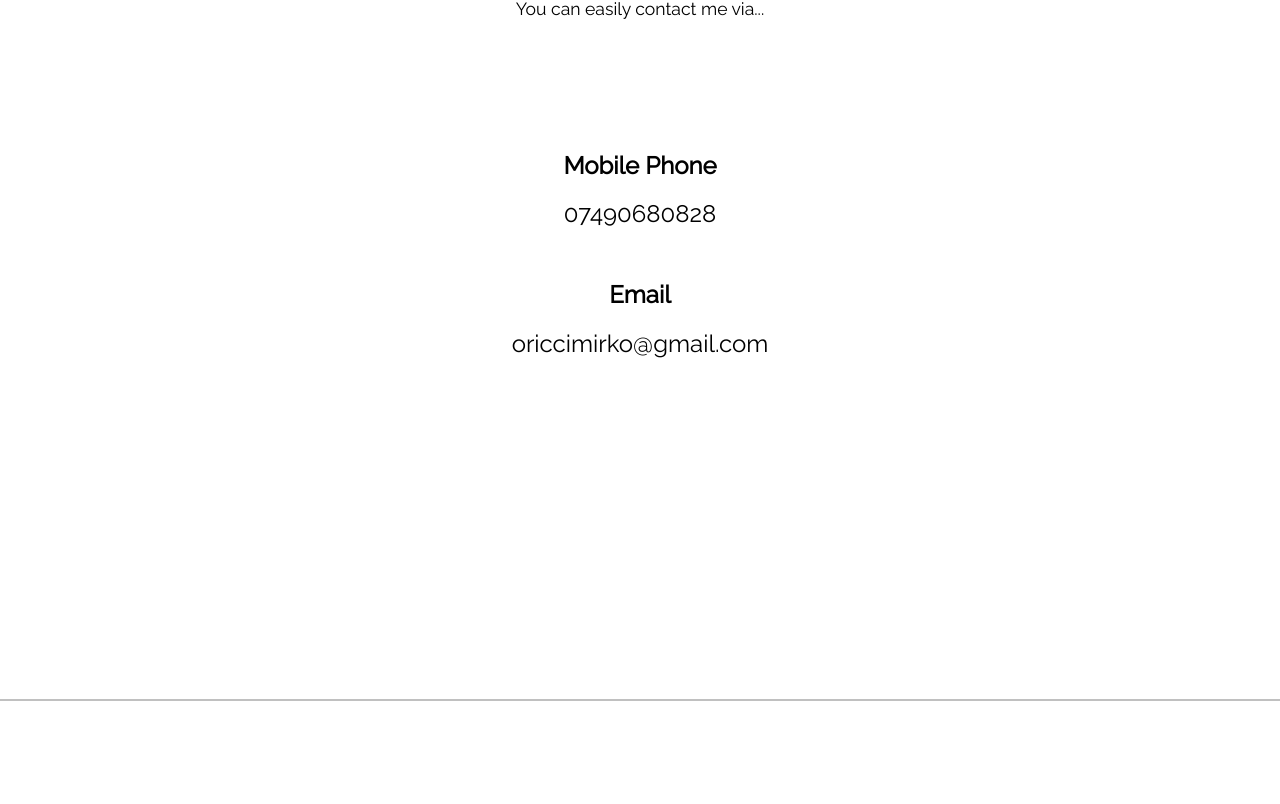
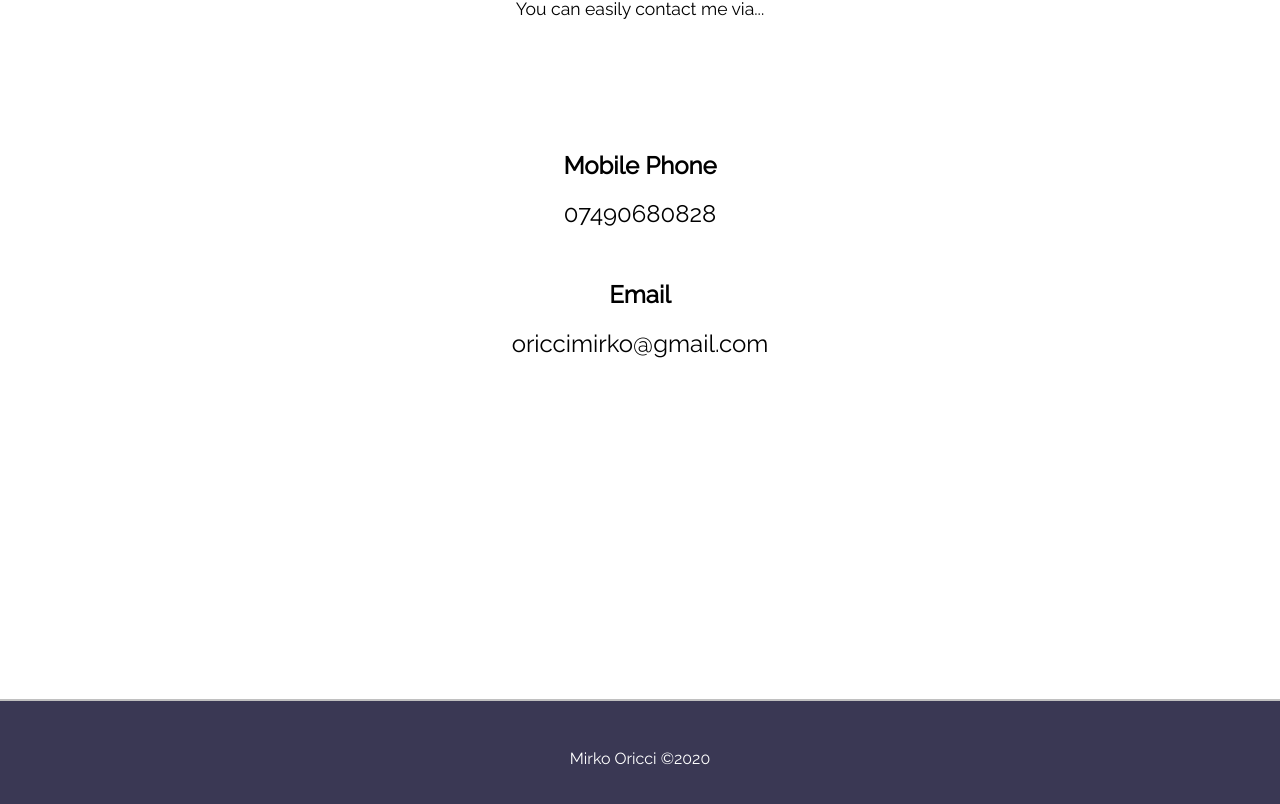
Before and after one commit to Techoplite/portfolio, a React (Create React App) app: page / in a window 1280 px wide. Shown: the part 4101-4905 px from the top of the page. Before the commit the page ends 4802 px from the top, so only its background shows below. Built offline with nearby package versions, Linux system fonts and the light colour scheme.

Commit message:
Add footer component

```diff
--- a/src/App.js
+++ b/src/App.js
@@ -5,6 +5,7 @@
 import About from './components/About';
 import Projects from './components/Projects';
 import Contacts from './components/Contacts';
+import Footer from './components/Footer';
 
 
 function App() {
@@ -39,6 +40,7 @@
       <About filter={filter} />
       <Projects filter={filter} />
       <Contacts filter={filter} />
+      <Footer />
     </div>
   );
 }
--- /dev/null
+++ b/src/components/Footer.js
@@ -0,0 +1,11 @@
+import React from 'react'
+
+const Footer = () => {
+    return (
+        <section id="footer">
+            Mirko Oricci ©2020
+        </section>
+    );
+}
+
+export default Footer;
--- a/src/sass/main.scss
+++ b/src/sass/main.scss
@@ -219,3 +219,8 @@
     margin-top: 2rem;
   }
 }
+
+#footer {
+  padding: 3rem;
+  border: none;
+}
```
